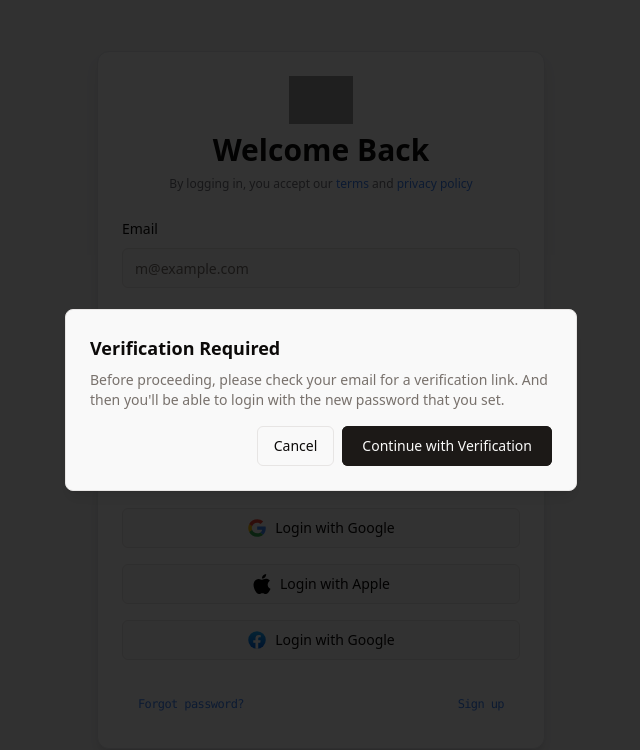
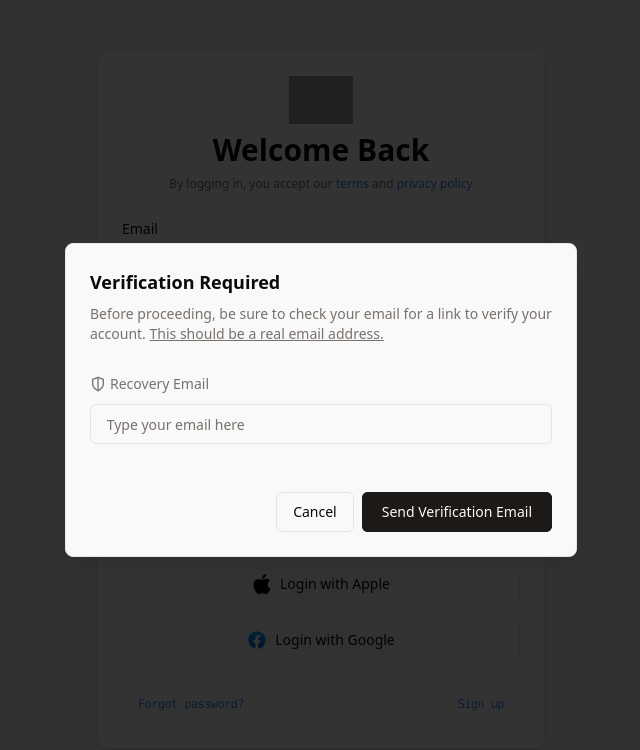
Before and after one commit to kralion/kite-space, a React (Vite) app: page /login in a window 1280 px wide. Both pictures are taken after a click on the button "Forgot password?". Shown: the top 750 px of the page, without its empty margins (319-959 px from the left). Built offline with nearby package versions, Linux system fonts and the light colour scheme; no server answers; grey boxes are pictures that could not be loaded.

Commit message:
Landing page with UX, and forgot password frame improved

```diff
--- a/src/components/login-form.tsx
+++ b/src/components/login-form.tsx
@@ -1,7 +1,3 @@
-/**
- * This code was generated by v0 by Vercel.
- * @see https://v0.dev/t/XNlTLb7
- */
 import AppleIcon from "@/assets/svg/apple.svg";
 import GoogleIcon from "@/assets/svg/google.svg";
 import FacebookIcon from "@/assets/svg/facebook.svg";
@@ -20,6 +16,7 @@ import {
   AlertDialogTitle,
   AlertDialogTrigger,
 } from "@/components/ui/alert-dialog";
+import { ShieldHalf } from "lucide-react";
 import { useForm } from "react-hook-form";
 import { zodResolver } from "@hookform/resolvers/zod";
 import { SignInSchema } from "@/schemas/auth";
@@ -132,18 +129,33 @@ export function LoginForm() {
                 <AlertDialogHeader>
                   <AlertDialogTitle>Verification Required</AlertDialogTitle>
                   <AlertDialogDescription>
-                    Before proceeding, please check your email for a
-                    verification link. And then you'll be able to login with the
-                    new password that you set.
+                    Before proceeding, be sure to check your email for a link to
+                    verify your account.{" "}
+                    <span className="underline">
+                      {" "}
+                      This should be a real email address.
+                    </span>
+                    <div className="space-y-3 my-8">
+                      <Label
+                        htmlFor="email"
+                        className="flex gap-1 items-center"
+                      >
+                        <ShieldHalf className="w-4 h-4" />
+                        Recovery Email
+                      </Label>
+                      <Input
+                        placeholder=" Type your email here"
+                        required
+                        type="email"
+                      />
+                    </div>
                   </AlertDialogDescription>
                 </AlertDialogHeader>
                 <AlertDialogFooter>
                   <AlertDialogCancel>Cancel</AlertDialogCancel>
                   <AlertDialogAction className="px-0">
                     <Link to="/login">
-                      <Button className="px-5">
-                        Continue with Verification
-                      </Button>
+                      <Button className="px-5">Send Verification Email</Button>
                     </Link>
                   </AlertDialogAction>
                 </AlertDialogFooter>
--- a/src/routes/root.tsx
+++ b/src/routes/root.tsx
@@ -1,6 +1,7 @@
 import { Button } from "@/components/ui/button";
 import { Link, Outlet } from "react-router-dom";
 import { SignIn } from "@clerk/clerk-react";
+import { MoveRight } from "lucide-react";
 import Gradient from "@/assets/gradient.png";
 export default function Root() {
   return (
@@ -14,13 +15,27 @@ export default function Root() {
       className="flex justify-center  h-screen items-center"
     >
       <SignIn path="/login" routing="path" />
-      <div className="flex flex-col gap-5 items-center">
+      <div className="flex flex-col gap-8 items-center w-1/2">
         <img
-          className="mx-auto cursor-pointer active:opacity-80"
+          width={80}
+          height={80}
+          className="rounded-full shadow-lg"
           src="https://cdn-icons-png.flaticon.com/128/7721/7721025.png"
         />
+        <h1 className="scroll-m-20 text-4xl bg-clip-text text-transparent bg-gradient-to-tr from-black to-zinc-400 via-zinc-500 font-extrabold tracking-tight lg:text-5xl">
+          Kite Space
+        </h1>
+        <p className="leading-7 [&:not(:first-child)]:mt-3 text-center">
+          A platform for content creators to track their analytics and monetize
+          their content. We provide a platform for creators to connect—
+          <span className="underline">with their audience</span> and —
+          <span className="underline">grow their brand.</span>
+        </p>
         <Link to="/login">
-          <Button>Login to Continue</Button>
+          <Button className="group px-8 rounded-lg">
+            Login to Continue
+            <MoveRight className=" ml-2 duration-500 group-hover:translate-x-3" />
+          </Button>
         </Link>
       </div>
       <Outlet />
```
